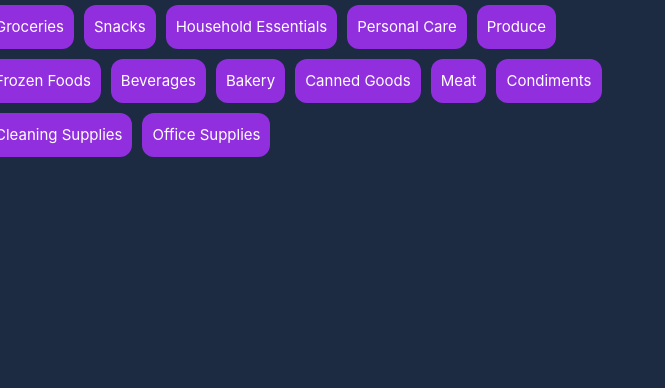
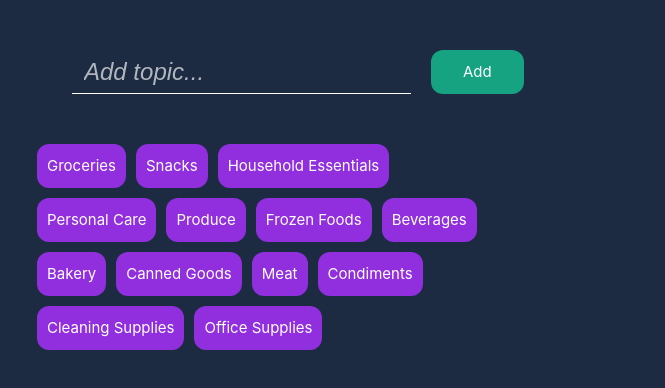
Before and after one commit to Dk3o/Todo, a Vue app: page / in a window 1280 px wide. Shown: the top 388 px of the page, without its empty margins (0-665 px from the left). Built offline with nearby package versions, Linux system fonts and the light colour scheme.

Commit message:
adding card and did some fixes

```diff
--- a/src/App.vue
+++ b/src/App.vue
@@ -1,4 +1,6 @@
 <script setup>
+    import TodoInput from './components/TodoInput.vue';
+    import TodoButton from './components/TodoButton.vue';
   import { ref } from 'vue';
   import Card from './components/Card.vue'
   import CardContainer from './components/CardContainer.vue'
@@ -19,16 +21,16 @@ const scrollToTop = () => {
 <template>
   <main>
     <div class="container">
-      <div class="wrapper">
-        <div class="test">
-          <Card  v-for="(card, index) in todoStore.list" :key="index" :card="card" :categoryIndex="index" />
+        <div class="card-container">
+          <div class="card-header">
+            <TodoInput :placeholder="`Add topic...`"/>
+            <TodoButton />
+          </div>
+          <Card  v-for="(card, index) in todoStore.list" :key="index" :card="card" :topicIndex="index" />
         </div>
-      </div>
-      <div class="wrapper">
-        <template v-if="todoStore.isCategoryClicked">
+        <template v-if="todoStore.istopicClicked">
           <CardContainer />
         </template>
-      </div>
     </div>
   </main>
 </template>
@@ -36,12 +38,20 @@ const scrollToTop = () => {
 <style scoped>
   .container {
     display: flex;
+    gap: 5%;
   }
 
   .wrapper {
-    width: 660px;
-
+    width: 100%;
   }
 
+  .card-container {
+    width: 40%;
+  }
+
+  .card-header {
+    display: flex;
+    padding: 50px 40px 50px 40px;
+  }
 
 </style>
--- a/src/components/Card.vue
+++ b/src/components/Card.vue
@@ -7,18 +7,17 @@
 
     var props = defineProps({
         card: Object,
-        categoryIndex: Number
+        topicIndex: Number
     })
 
     const loadContent = (e) => {
-        todoStore.selectedCategory(props.categoryIndex)
+        todoStore.selectedtopic(props.topicIndex)
         isActive.value = !isActive.value
-        console.log(e)
     }
 </script>
 <template>
     <div class="card" :class="{'card-active' : isActive}" @click="loadContent">
-        <span class="card-name ">{{ card.category }}</span>
+        <span class="card-name ">{{ card.topic }}</span>
     </div>
 </template>
 
@@ -30,7 +29,7 @@
         color: #fff;
         padding: 10px;
         float: left;
-        margin: 5px;
+        margin: 0 5px 10px 5px;
         border-radius: 12px;
     }
 
--- a/src/components/CardContainer.vue
+++ b/src/components/CardContainer.vue
@@ -6,9 +6,9 @@
 </script>
 
 <template>
-    <div class="todo">
+    <div class="todo" >
         <div class="todo-header">
-            <TodoInput />
+            <TodoInput :placeholder="`Add item...`"/>
             <TodoButton />
         </div>
         <TodoList/>
--- a/src/components/TodoInput.vue
+++ b/src/components/TodoInput.vue
@@ -2,10 +2,14 @@
     // import { ref } from 'vue'
     import { useTodoStore } from '../stores/todo'
     const todoStore = useTodoStore()
-    const { handleInput, selectedCategory } = todoStore
+    const { handleInput, selectedtopic } = todoStore
+
+    defineProps( {
+        placeholder: Text
+    })
 
     const input = () => {
-        todoStore.handleInput(todoStore.selectedCategory)
+        todoStore.handleInput(todoStore.selectedtopic)
     }
 
 </script>
@@ -13,7 +17,7 @@
 <template>
     <input type="text"
         class="input-field"
-        placeholder="Add item..."
+        :placeholder="placeholder"
         v-model="todoStore.inputText"
         @keydown.enter.prevent="input"
     />
--- a/src/components/TodoList.vue
+++ b/src/components/TodoList.vue
@@ -13,9 +13,9 @@
     }
 
     watchEffect(() => {
-        if (todoStore.selectedCategoryList.length > todolist.value) {
+        if (todoStore.selectedtopicList.length > todolist.value) {
             setTimeout(scrollToBottom, 500);
-            todolist.value = todoStore.selectedCategoryList.length;
+            todolist.value = todoStore.selectedtopicList.length;
             console.log(todolist.value)
         }
     });
@@ -24,7 +24,7 @@
 
 <template>
     <div class="todo-list" ref="scroll">
-        <TodoItem v-for="(item, index) in todoStore.selectedCategoryList" :key="index" :item="item"/>
+        <TodoItem v-for="(item, index) in todoStore.selectedtopicList" :key="index" :item="item"/>
     </div>
 </template>
 
--- a/src/stores/todo.js
+++ b/src/stores/todo.js
@@ -4,12 +4,12 @@ import { defineStore } from "pinia";
 export const useTodoStore = defineStore('todo', () => {
 
     const inputText = ref('');
-    const selectedCategoryList = ref([])
-    const isCategoryClicked = ref(false)
-    const categoryIndex = ref(null)
+    const selectedtopicList = ref([])
+    const istopicClicked = ref(false)
+    const topicIndex = ref(null)
     const list = ref([
         {
-            category: "Groceries",
+            topic: "Groceries",
             items: [
               { name: "Milk", status: true },
               { name: "Butter", status: false },
@@ -17,14 +17,14 @@ export const useTodoStore = defineStore('todo', () => {
             ]
         },
         {
-            category: "Snacks",
+            topic: "Snacks",
             items: [
               { name: "Chips", status: false },
               { name: "Marabou", status: true }
             ]
         },
         {
-            category: "Household Essentials",
+            topic: "Household Essentials",
             items: [
                 { name: "Toilet Paper", status: true },
                 { name: "Dish Soap", status: false },
@@ -32,7 +32,7 @@ export const useTodoStore = defineStore('todo', () => {
             ]
         },
         {
-            category: "Personal Care",
+            topic: "Personal Care",
             items: [
                 { name: "Shampoo", status: true },
                 { name: "Toothpaste", status: true },
@@ -40,7 +40,7 @@ export const useTodoStore = defineStore('todo', () => {
             ]
         },
         {
-            category: "Produce",
+            topic: "Produce",
             items: [
                 { name: "Apples", status: true },
                 { name: "Bananas", status: true },
@@ -48,7 +48,7 @@ export const useTodoStore = defineStore('todo', () => {
             ]
         },
         {
-            category: "Frozen Foods",
+            topic: "Frozen Foods",
             items: [
                 { name: "Frozen Pizza", status: true },
                 { name: "Ice Cream", status: false },
@@ -56,7 +56,7 @@ export const useTodoStore = defineStore('todo', () => {
             ]
         },
         {
-            category: "Beverages",
+            topic: "Beverages",
             items: [
                 { name: "Water Bottles", status: true },
                 { name: "Soda", status: false },
@@ -64,7 +64,7 @@ export const useTodoStore = defineStore('todo', () => {
             ]
         },
         {
-            category: "Bakery",
+            topic: "Bakery",
             items: [
                 { name: "Bread", status: true },
                 { name: "Bagels", status: false },
@@ -72,7 +72,7 @@ export const useTodoStore = defineStore('todo', () => {
             ]
         },
         {
-            category: "Canned Goods",
+            topic: "Canned Goods",
             items: [
                 { name: "Soup", status: true },
                 { name: "Beans", status: false },
@@ -80,7 +80,7 @@ export const useTodoStore = defineStore('todo', () => {
             ]
         },
         {
-            category: "Meat",
+            topic: "Meat",
             items: [
                 { name: "Chicken", status: true },
                 { name: "Beef", status: false },
@@ -88,7 +88,7 @@ export const useTodoStore = defineStore('todo', () => {
             ]
         },
         {
-            category: "Condiments",
+            topic: "Condiments",
             items: [
                 { name: "Ketchup", status: true },
                 { name: "Mustard", status: false },
@@ -96,7 +96,7 @@ export const useTodoStore = defineStore('todo', () => {
             ]
         },
         {
-            category: "Cleaning Supplies",
+            topic: "Cleaning Supplies",
             items: [
                 { name: "All-Purpose Cleaner", status: true },
                 { name: "Laundry Detergent", status: false },
@@ -104,7 +104,7 @@ export const useTodoStore = defineStore('todo', () => {
             ]
         },
         {
-            category: "Office Supplies",
+            topic: "Office Supplies",
             items: [
                 { name: "Printer Paper", status: true },
                 { name: "Pens", status: false },
@@ -141,15 +141,15 @@ export const useTodoStore = defineStore('todo', () => {
     //     ]
     //   }
 
-    const selectedCategory = (index) => {
+    const selectedtopic = (index) => {
         if(list.value != null && list.value.length > 0) {
-            selectedCategoryList.value = list.value[index].items;
-            isCategoryClicked.value = true
-            categoryIndex.value = index
+            selectedtopicList.value = list.value[index].items;
+            istopicClicked.value = true
+            topicIndex.value = index
         }
     }
 
-    // cons handleAddCategory = () {
+    // cons handleAddtopic = () {
 
     // }
 
@@ -157,7 +157,7 @@ export const useTodoStore = defineStore('todo', () => {
     const handleInput = () => {
         if (inputText.value !== '') {
             inputText.value = inputText.value.charAt(0).toUpperCase() + inputText.value.slice(1);
-            list.value[categoryIndex.value].items.push({name: inputText.value});
+            list.value[topicIndex.value].items.push({name: inputText.value});
             console.log(inputText.value)
         }
 
@@ -176,5 +176,5 @@ export const useTodoStore = defineStore('todo', () => {
 
     }
 
-    return { inputText, list, selectedCategoryList, isCategoryClicked, handleInput, handleAddButton, handleEditItem, handleDeleteItem, scrollTo, selectedCategory }
+    return { inputText, list, selectedtopicList, istopicClicked, handleInput, handleAddButton, handleEditItem, handleDeleteItem, scrollTo, selectedtopic }
 })
```
